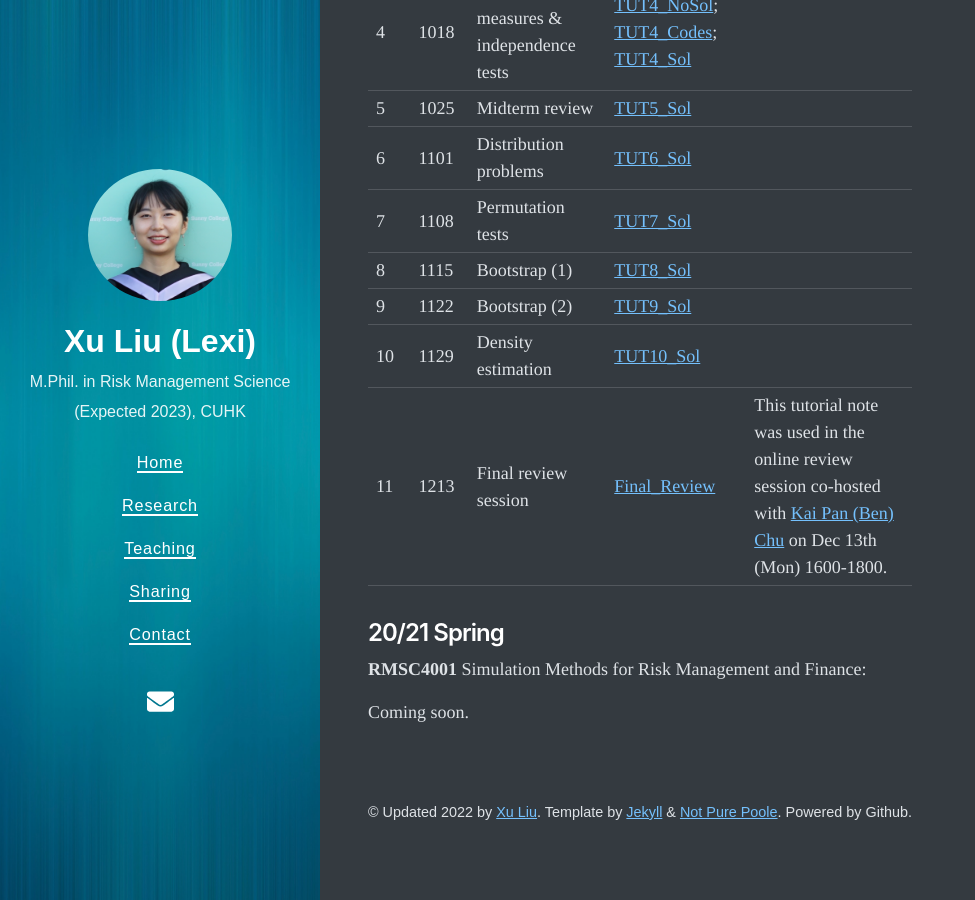
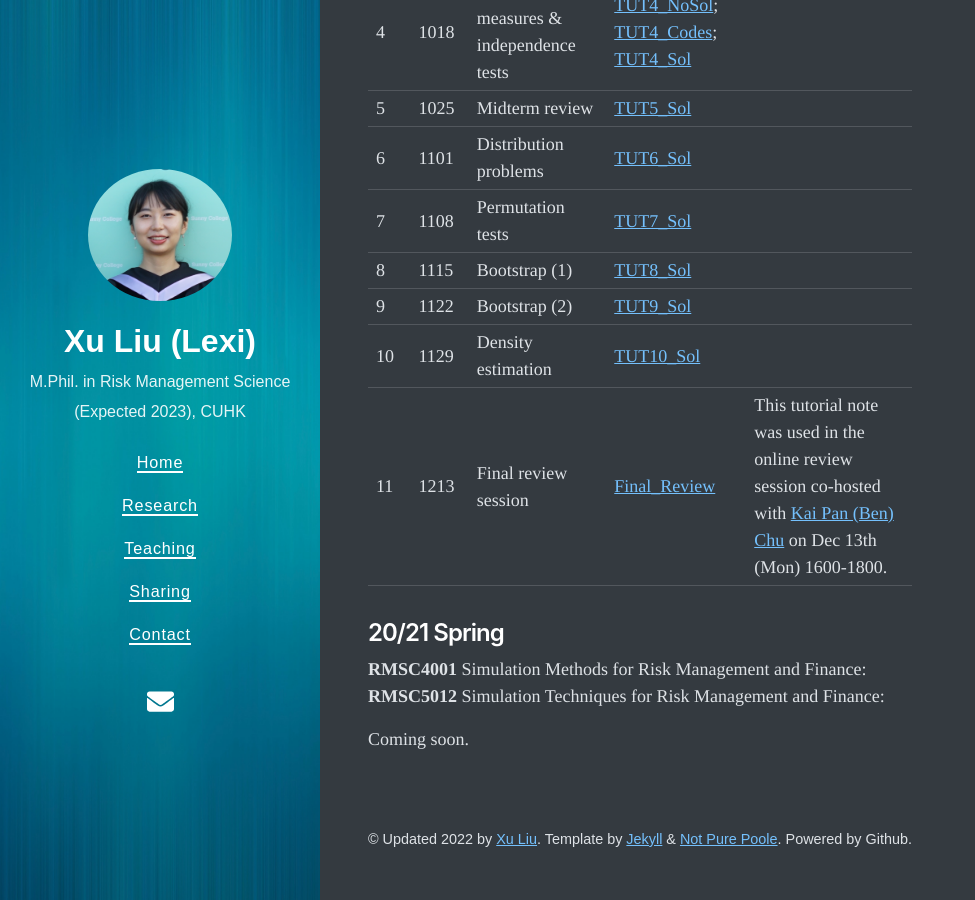
Before and after one commit to lexilxu/MyPage, a Jekyll site: the page built from teaching.md, in a window 1280 px wide and 900 px high, scrolled down 606 px. Shown: the whole window, without its empty margins (0-975 px from the left). Built offline with Jekyll 4.4.1, drawn with Linux system fonts in a browser that asks for light colours; nearby versions of some CDN libraries.

Commit message:
Update teaching.md

```diff
--- a/teaching.md
+++ b/teaching.md
@@ -29,5 +29,6 @@ Tutorial timetable
 ## 20/21 Spring
 
 **RMSC4001** Simulation Methods for Risk Management and Finance:
+**RMSC5012** Simulation Techniques for Risk Management and Finance:
 
 Coming soon.
```
